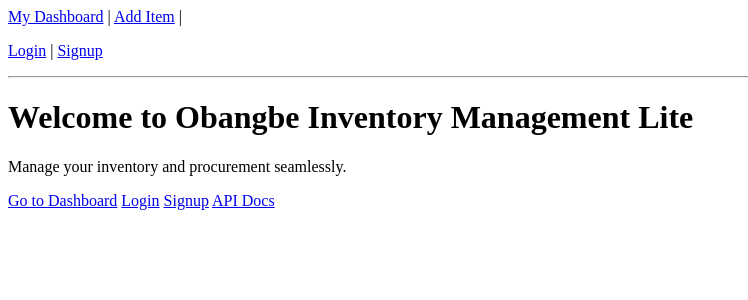
After one commit to obanegbe/inventory_tracker_lite, a Django app: page / in a window 1280 px wide. The commit adds this page. Shown: the top 300 px of the page, without its empty margins (0-748 px from the left). Run offline with Django 5.2, Linux system fonts and the light colour scheme.

Commit message:
Added homepage with navigation links (Dashboard, Login/Signup, API Docs)

```diff
--- a/inventory/templates/inventory/base.html
+++ b/inventory/templates/inventory/base.html
@@ -10,15 +10,22 @@
       <a href="{% url 'admin_dashboard' %}">Admin Dashboard</a> |
     {% endif %}
     <a href="{% url 'add_item' %}">Add Item</a> |
-    {% if user.is_authenticated %}
-      <span>Welcome, {{ user.username }}!</span>
-      <a href="/admin/logout/">Logout</a>
-    {% else %}
-      <a href="/admin/login/">Login</a>
-    {% endif %}
+{% if user.is_authenticated %}
+  <p>Welcome, {{ user.username }} | <a href="{% url 'logout' %}">Logout</a></p>
+{% else %}
+  <p><a href="{% url 'login' %}">Login</a> | <a href="{% url 'signup' %}">Signup</a></p>
+{% endif %}
   </nav>
   <hr>
 
   {% block content %}{% endblock %}
 </body>
 </html>
+
+
+    <!-- {% if user.is_authenticated %}
+      <span>Welcome, {{ user.username }}!</span>
+      <a href="/admin/logout/">Logout</a>
+    {% else %}
+      <a href="/admin/login/">Login</a>
+    {% endif %} -->
--- /dev/null
+++ b/inventory/templates/inventory/home.html
@@ -0,0 +1,15 @@
+{% extends "inventory/base.html" %}
+
+{% block content %}
+<div class="container mt-5 text-center">
+    <h1>Welcome to Obangbe Inventory Management Lite</h1>
+    <p class="lead">Manage your inventory and procurement seamlessly.</p>
+
+    <div class="mt-4">
+        <a href="{% url 'dashboard' %}" class="btn btn-primary btn-lg">Go to Dashboard</a>
+        <a href="{% url 'login' %}" class="btn btn-success btn-lg">Login</a>
+        <a href="{% url 'signup' %}" class="btn btn-info btn-lg">Signup</a>
+        <a href="/api/" class="btn btn-secondary btn-lg">API Docs</a>
+    </div>
+</div>
+{% endblock %}
--- a/inventory/views.py
+++ b/inventory/views.py
@@ -83,6 +83,10 @@ class InventoryItemDetailView(generics.RetrieveUpdateDestroyAPIView):
     permission_classes = [permissions.IsAuthenticated, IsOwnerOrReadOnly]
 
 
+def home(request):
+    return render(request, 'inventory/home.html')
+
+
 @login_required
 def dashboard(request):
     items = InventoryItem.objects.filter(owner=request.user)
--- a/inventory_tracker_lite/urls.py
+++ b/inventory_tracker_lite/urls.py
@@ -1,25 +1,23 @@
 from django.contrib import admin
 from django.urls import path, include
 from rest_framework_simplejwt.views import TokenObtainPairView, TokenRefreshView
+from inventory import views as inventory_views
 
 urlpatterns = [
     path("admin/", admin.site.urls),
-
     # Inventory app
     path("api/", include("inventory.urls")),
-
     # Users app
     path("api/users/", include("users.urls")),
-
     # JWT auth endpoints
     path("api/auth/login/", TokenObtainPairView.as_view(), name="token_obtain_pair"),
     path("api/auth/refresh/", TokenRefreshView.as_view(), name="token_refresh"),
-
     # Browsable API login/logout
     path("api-auth/", include("rest_framework.urls")),
     # for HTML views
     path("inventory/", include("inventory.urls")),
-
     path("users/", include("users.urls")),
 
+    path('', inventory_views.home, name='home'),
+    # path('api/', include('inventory.api_urls')),
 ]
```
Also changed, not shown: inventory_tracker_lite/settings.py (line endings or trailing spaces).
